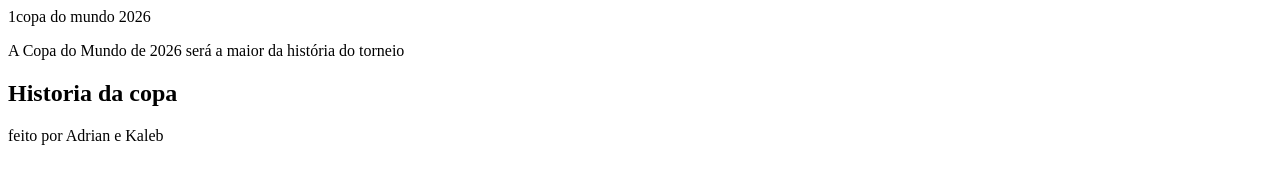
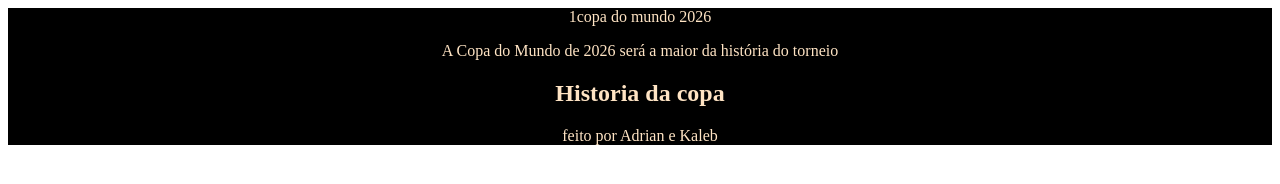
Before and after one commit to kalebfiorini-ship-it/meu-primeiro-site-1B, a plain HTML site: page index.html in a window 1280 px wide. Drawn offline with Linux system fonts and the light colour scheme.

Commit message:
khinze do seis

```diff
--- a/index.html
+++ b/index.html
@@ -4,6 +4,7 @@
     <meta charset="UTF-8">
     <meta name="viewport" content="width=device-width, initial-scale=1.0">
     <title>blog sobre a copa.</title>
+    <link rel="stylesheet" href="style.css"
 </head>
 <body>
     <header>
--- a/style.css
+++ b/style.css
@@ -0,0 +1,7 @@
+header {
+    background-color:black;
+    color:bisque;
+    text-align: center;
+    max-width: 800px:
+
+}
```
